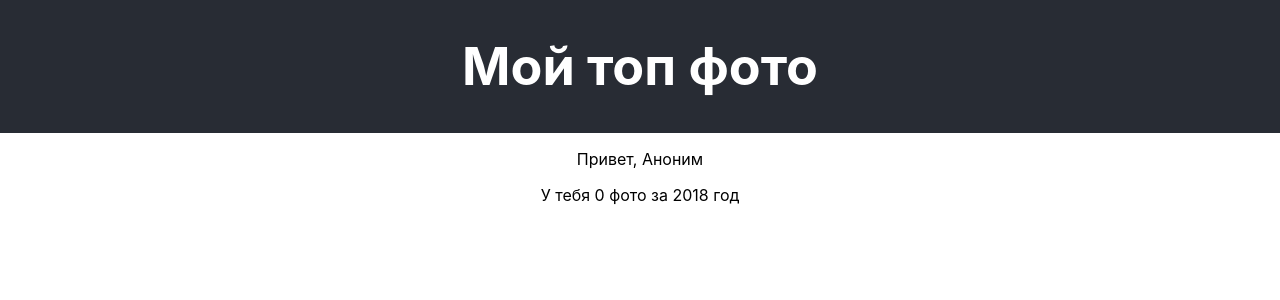
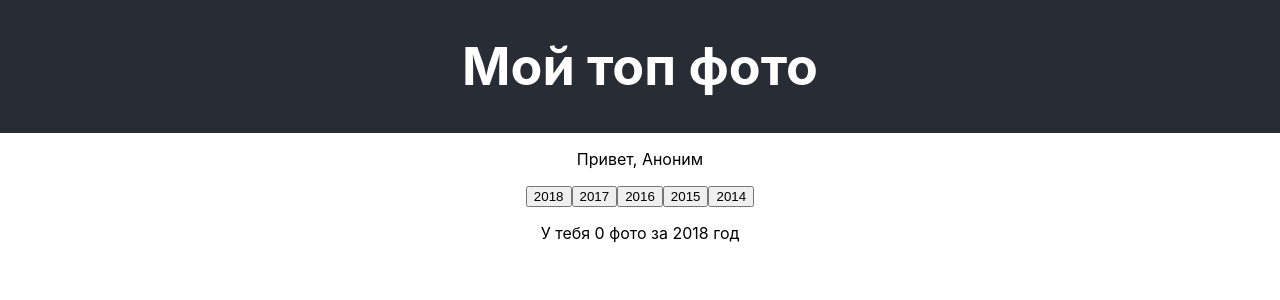
Before and after one commit to salahov30/redux-example, a React (Create React App) app: page / in a window 1280 px wide. Shown: the top 300 px of the page. Built offline with nearby package versions, Linux system fonts and the light colour scheme.

Commit message:
create actions

```diff
--- /dev/null
+++ b/src/actions/PageActons.js
@@ -0,0 +1,6 @@
+export function setYear(year) {
+  return {
+    type: 'SET_YEAR',
+    payload: year,
+  }
+}
--- a/src/components/Page.js
+++ b/src/components/Page.js
@@ -2,10 +2,21 @@ import React from 'react'
 import PropTypes from 'prop-types'
 
 export class Page extends React.Component {
+  onBtnClick = e => {
+    const year = +e.currentTarget.innerText
+    this.props.setYear(year)
+  }
   render() {
     const { year, photos } = this.props
     return (
       <>
+        <div>
+          <button onClick={this.onBtnClick}>2018</button>
+          <button onClick={this.onBtnClick}>2017</button>
+          <button onClick={this.onBtnClick}>2016</button>
+          <button onClick={this.onBtnClick}>2015</button>
+          <button onClick={this.onBtnClick}>2014</button>
+        </div>
         <p>
           У тебя {photos.length} фото за {year} год
         </p>
@@ -15,6 +26,7 @@ export class Page extends React.Component {
 }
 
 Page.propTypes = {
-  yaer: PropTypes.number.isRequired,
+  year: PropTypes.number.isRequired,
   photos: PropTypes.array.isRequired,
+  setYear: PropTypes.func.isRequired,
 }
--- a/src/containers/App.js
+++ b/src/containers/App.js
@@ -3,18 +3,19 @@ import { connect } from 'react-redux'
 
 import { User } from '../components/User'
 import { Page } from '../components/Page'
+import { setYear } from '../actions/PageActons'
 import './App.css'
 
 class App extends Component {
   render() {
-    const { user, page } = this.props
+    const { user, page, setYearAction } = this.props
     return (
       <div className="App">
         <header className="App-header">
           <h1 className="App-title">Мой топ фото</h1>
         </header>
         <User name={user.name} />
-        <Page photos={page.photos} year={page.year} />
+        <Page photos={page.photos} year={page.year} setYear={setYearAction} />
       </div>
     )
   }
@@ -28,4 +29,11 @@ const mapStateToProps = store => {
   }
 }
 
-export default connect(mapStateToProps)(App)
+const mapDispatchProps = dispatch => ({
+  setYearAction: year => dispatch(setYear(year)),
+})
+
+export default connect(
+  mapStateToProps,
+  mapDispatchProps
+)(App)
--- a/src/reducers/page.js
+++ b/src/reducers/page.js
@@ -3,6 +3,11 @@ const initialState = {
   photos: [],
 }
 
-export function pageReducer(state = initialState) {
-  return state
+export function pageReducer(state = initialState, action) {
+  switch (action.type) {
+    case 'SET_YEAR':
+      return { ...state, year: action.payload }
+    default:
+      return state
+  }
 }
```
